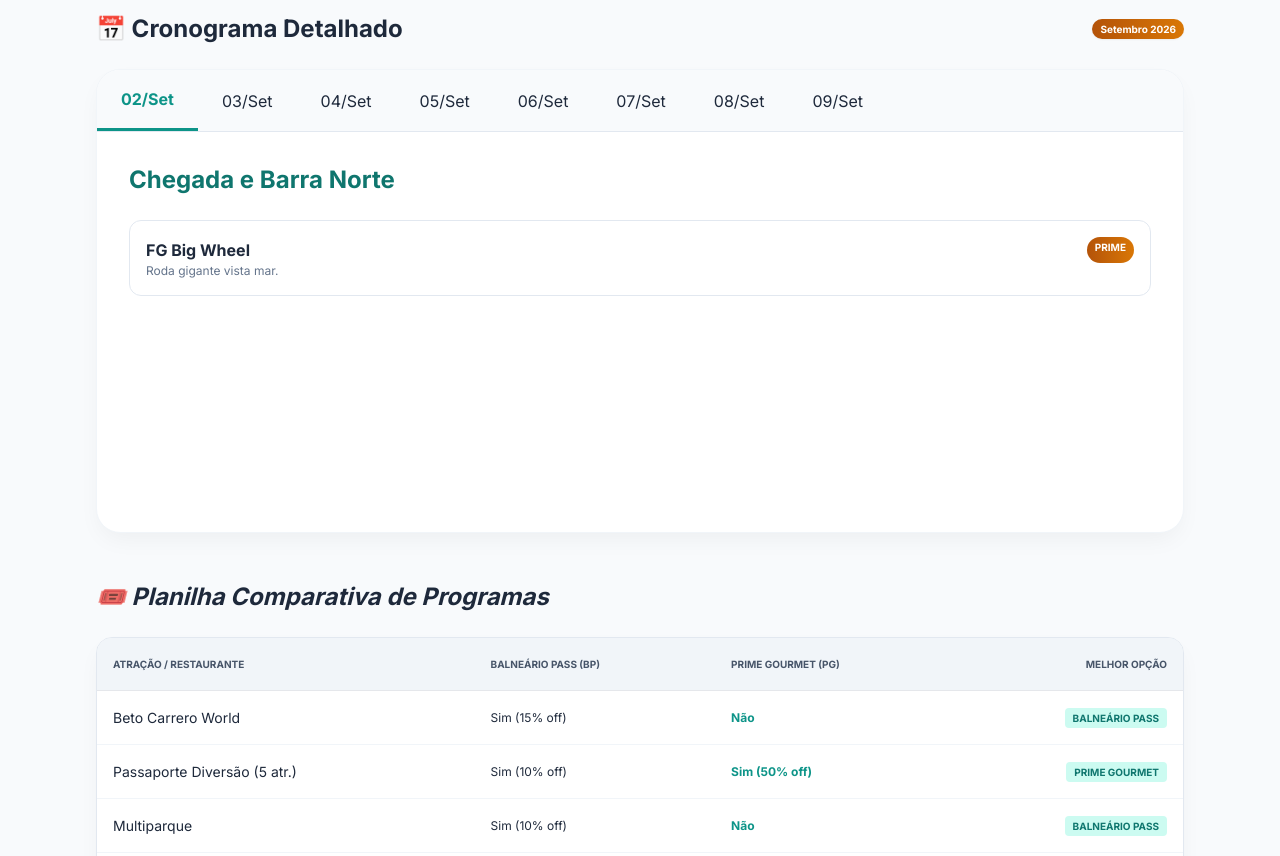
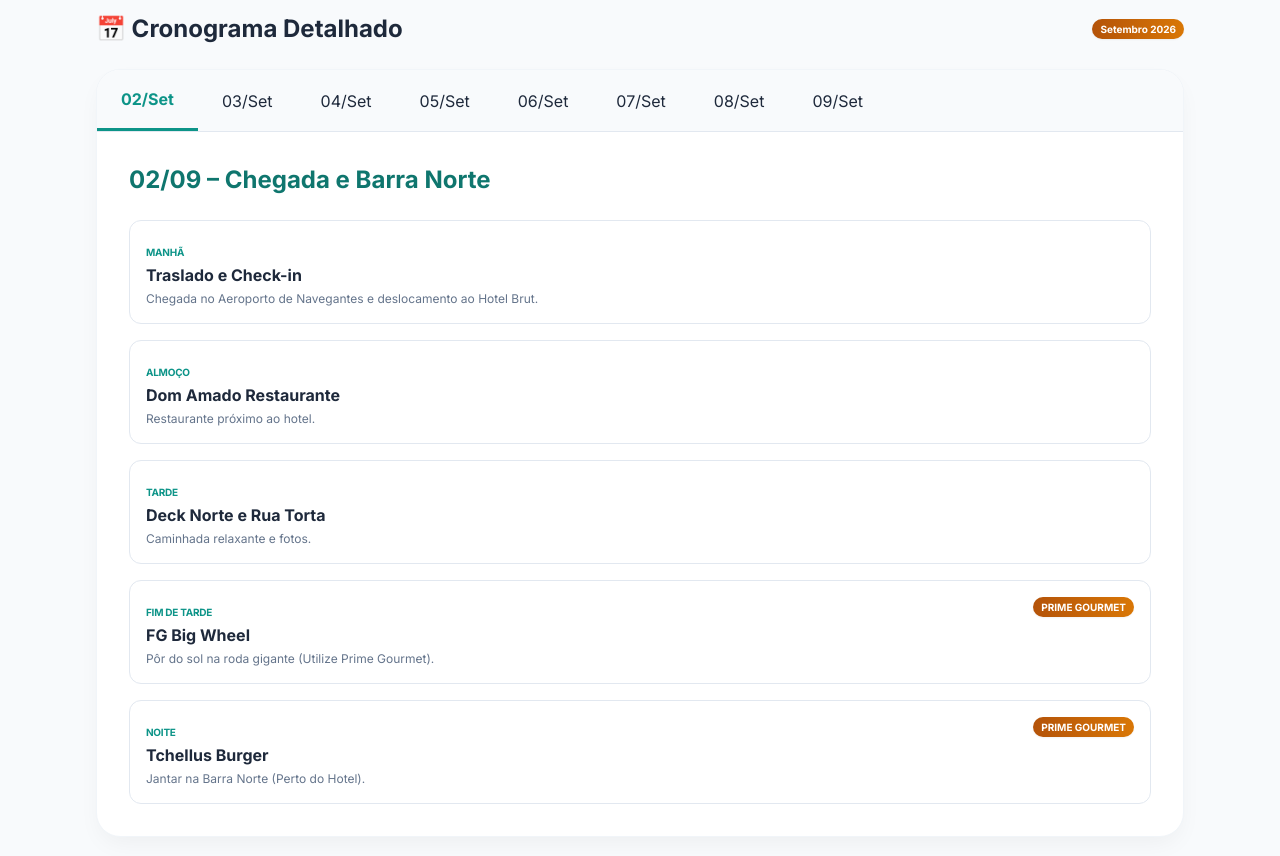
Before and after one commit to DCamilos/bc, a plain HTML site: page index.html in a window 1280 px wide. Shown: the part 480-1336 px from the top of the page. Drawn offline with nearby package versions, Linux system fonts and the light colour scheme.

Commit message:
Update index.html

```diff
--- a/index.html
+++ b/index.html
@@ -41,7 +41,7 @@
 
     <main class="max-w-6xl mx-auto p-4 md:p-8 space-y-12">
 
-        <!-- Logística (Sessão Mantida) -->
+        <!-- Logística -->
         <section id="logistica" class="grid md:grid-cols-2 gap-6">
             <div class="bg-white p-6 rounded-2xl custom-shadow border border-slate-100">
                 <h3 class="flex items-center gap-2 text-teal-700 font-bold mb-4 uppercase text-sm">✈️ Chegada: Aeroporto Navegantes (NVT)</h3>
@@ -59,7 +59,7 @@
             </div>
         </section>
 
-        <!-- Roteiro Interativo (Sessão Mantida) -->
+        <!-- Roteiro Interativo (Sessão Atualizada) -->
         <section id="roteiro">
             <div class="flex items-center justify-between mb-6">
                 <h2 class="text-2xl font-bold">📅 Cronograma Detalhado</h2>
@@ -81,7 +81,7 @@
             </div>
         </section>
 
-        <!-- Comparativo de Clubes (Sessão Mantida) -->
+        <!-- Comparativo de Clubes -->
         <section id="clubes" class="space-y-6 scroll-mt-24">
             <h2 class="text-2xl font-bold italic">🎟️ Planilha Comparativa de Programas</h2>
             <div class="bg-white rounded-2xl custom-shadow border border-slate-200 overflow-hidden">
@@ -95,15 +95,13 @@
                                 <th class="p-4 border-b text-right">Melhor Opção</th>
                             </tr>
                         </thead>
-                        <tbody class="divide-y divide-slate-100" id="club-table-body">
-                            <!-- Injetado via JS para consistência de dados -->
-                        </tbody>
+                        <tbody class="divide-y divide-slate-100" id="club-table-body"></tbody>
                     </table>
                 </div>
             </div>
         </section>
 
-        <!-- Orçamento (Sessão Atualizada com dados do usuário) -->
+        <!-- Orçamento -->
         <section id="orcamento" class="space-y-6 scroll-mt-24">
             <div class="flex flex-col md:flex-row md:items-end justify-between gap-4">
                 <div>
@@ -113,7 +111,6 @@
             </div>
 
             <div class="grid lg:grid-cols-3 gap-8">
-                <!-- Tabela Detalhada -->
                 <div class="lg:col-span-2 bg-white rounded-2xl custom-shadow border border-slate-100 overflow-hidden">
                     <div class="overflow-x-auto">
                         <table class="w-full text-left text-sm" id="price-table">
@@ -126,41 +123,18 @@
                                     <th class="p-4 text-center">Pré-compra?</th>
                                 </tr>
                             </thead>
-                            <tbody class="divide-y divide-slate-50">
-                                <!-- Preenchido via JS -->
-                            </tbody>
+                            <tbody class="divide-y divide-slate-50"></tbody>
                         </table>
                     </div>
                 </div>
 
-                <!-- Painel de Gráfico Comparativo -->
                 <div class="bg-white p-6 rounded-2xl custom-shadow border border-slate-100 flex flex-col">
                     <div class="text-center mb-6">
                         <h3 class="text-xs font-bold text-slate-400 uppercase mb-2 tracking-widest">Total Bruto Ingressos</h3>
                         <p class="text-4xl font-bold text-teal-700" id="grand-total">R$ 0,00</p>
                     </div>
-
                     <div class="flex-grow min-h-[250px] relative">
                         <canvas id="costComparisonChart"></canvas>
-                    </div>
-
-                    <div class="mt-6 space-y-3">
-                        <div class="flex items-center justify-between text-xs p-3 bg-slate-50 rounded-xl">
-                            <span class="flex items-center gap-2 font-medium"><div class="w-2 h-2 bg-slate-400 rounded-full"></div> Sem Clube:</span>
-                            <span class="font-bold text-slate-700" id="txt-sem">R$ 0,00</span>
-                        </div>
-                        <div class="flex items-center justify-between text-xs p-3 bg-amber-50 rounded-xl border border-amber-100">
-                            <span class="flex items-center gap-2 font-medium"><div class="w-2 h-2 bg-amber-500 rounded-full"></div> Com Prime Gourmet:</span>
-                            <span class="font-bold text-amber-700" id="txt-prime">R$ 0,00</span>
-                        </div>
-                        <div class="flex items-center justify-between text-xs p-3 bg-blue-50 rounded-xl border border-blue-100">
-                            <span class="flex items-center gap-2 font-medium"><div class="w-2 h-2 bg-blue-500 rounded-full"></div> Com Balneário Pass:</span>
-                            <span class="font-bold text-blue-700" id="txt-bp">R$ 0,00</span>
-                        </div>
-                    </div>
-
-                    <div class="mt-4 p-3 bg-teal-50 rounded-xl border border-teal-100 text-[10px] text-teal-800 leading-tight">
-                        <strong>Nota:</strong> O Prime Gourmet oferece economia máxima de 50% nas atrações participantes (2 adultos pagam apenas 1 ingresso).
                     </div>
                 </div>
             </div>
@@ -173,44 +147,87 @@
     </footer>
 
     <script>
-        // Dados das Atrações Conforme sua solicitação
         const priceData = [
-            { n: "Beto Carrero World", a: 149.90, c: 149.90, total: 449.70, pre: "Sim (promo)", prime: 449.70, bp: 382.25 }, // BP ~15%
-            { n: "Passaporte Diversão (5 atr.)", a: 159.90, c: 0, total: 319.80, pre: "Sim", prime: 159.90, bp: 287.82 }, // PG 50% (Paga 1, Ganha 1)
-            { n: "Multiparque", a: 185.00, c: 0, total: 370.00, pre: "Sim", prime: 370.00, bp: 333.00 }, // BP ~10%
-            { n: "Summit BC", a: 109.90, c: 0, total: 219.80, pre: "Sim", prime: 109.90, bp: 197.82 }, // PG 50%
-            { n: "Parque Unipraias (Bondinho)", a: 80.00, c: 0, total: 160.00, pre: "Não", prime: 80.00, bp: 144.00 }, // PG 50%
-            { n: "Barco Pirata", a: 85.00, c: 0, total: 170.00, pre: "Não", prime: 85.00, bp: 153.00 }, // PG 50%
-            { n: "FG Big Wheel", a: 62.00, c: 0, total: 124.00, pre: "Não", prime: 62.00, bp: 107.88 }, // PG 50%, BP 13%
-            { n: "Cristo Luz", a: 80.00, c: 0, total: 160.00, pre: "Não", prime: 80.00, bp: 136.00 } // PG 50%, BP 15%
+            { n: "Beto Carrero World", a: 149.90, c: 149.90, total: 449.70, pre: "Sim (promo)", prime: 449.70, bp: 382.25 },
+            { n: "Passaporte Diversão (5 atr.)", a: 159.90, c: 0, total: 319.80, pre: "Sim", prime: 159.90, bp: 287.82 },
+            { n: "Multiparque", a: 185.00, c: 0, total: 370.00, pre: "Sim", prime: 370.00, bp: 333.00 },
+            { n: "Summit BC", a: 109.90, c: 0, total: 219.80, pre: "Sim", prime: 109.90, bp: 197.82 },
+            { n: "Parque Unipraias (Bondinho)", a: 80.00, c: 0, total: 160.00, pre: "Não", prime: 80.00, bp: 144.00 },
+            { n: "Barco Pirata", a: 85.00, c: 0, total: 170.00, pre: "Não", prime: 85.00, bp: 153.00 },
+            { n: "FG Big Wheel", a: 62.00, c: 0, total: 124.00, pre: "Não", prime: 62.00, bp: 107.88 },
+            { n: "Cristo Luz", a: 80.00, c: 0, total: 160.00, pre: "Não", prime: 80.00, bp: 136.00 }
         ];
 
         const schedule = {
-            2: { title: "Chegada e Barra Norte", items: [{ t: "Fim de Tarde", act: "FG Big Wheel", prime: "Sim", pDesc: "Pague 1, Leve 2", d: "Roda gigante vista mar." }] },
-            3: { title: "Beto Carrero World", items: [{ t: "Dia Todo", act: "Beto Carrero", prime: "Não", pDesc: "-", d: "Parque temático." }] },
-            4: { title: "Circuitos e Tecnologia", items: [{ t: "Tarde", act: "Oceanic Aquarium", prime: "Sim", pDesc: "Pague 1, Leve 2", d: "Visitando o aquário." }] },
-            5: { title: "Lazer Aquático", items: [{ t: "Dia Todo", act: "Multiparque", prime: "Não", pDesc: "-", d: "Águas aquecidas." }] },
-            6: { title: "Unipraias e Laranjeiras", items: [{ t: "Manhã", act: "Parque Unipraias", prime: "Sim", pDesc: "Pague 1, Leve 2", d: "Bondinho." }] },
-            7: { title: "Feriado", items: [{ t: "Manhã", act: "City Tour", prime: "Sim", pDesc: "Pague 1, Leve 2", d: "Conhecendo a cidade." }] },
-            8: { title: "Dinossauros", items: [{ t: "Manhã", act: "Aventura Jurássica", prime: "Sim", pDesc: "Pague 1, Leve 2", d: "Parque dos dinos." }] },
-            9: { title: "Check-out", items: [{ t: "Tarde", act: "Traslado", prime: "Sim", pDesc: "-", d: "Retorno NVT." }] }
+            2: { title: "02/09 – Chegada e Barra Norte", items: [
+                { t: "Manhã", act: "Traslado e Check-in", d: "Chegada no Aeroporto de Navegantes e deslocamento ao Hotel Brut." },
+                { t: "Almoço", act: "Dom Amado Restaurante", prime: "Não", d: "Restaurante próximo ao hotel." },
+                { t: "Tarde", act: "Deck Norte e Rua Torta", d: "Caminhada relaxante e fotos." },
+                { t: "Fim de Tarde", act: "FG Big Wheel", prime: "Sim", d: "Pôr do sol na roda gigante (Utilize Prime Gourmet)." },
+                { t: "Noite", act: "Tchellus Burger", prime: "Sim", d: "Jantar na Barra Norte (Perto do Hotel)." }
+            ]},
+            3: { title: "03/09 – Beto Carrero World", items: [
+                { t: "Manhã", act: "Saída para Penha", d: "Saída às 08:30. Foco em Triplikland e Mundo Animal." },
+                { t: "Almoço", act: "Praça de Alimentação BCW", d: "Pausa estratégica para shows." },
+                { t: "Noite", act: "Besst Burger", prime: "Sim", d: "Jantar de retorno em BC (Próximo ao hotel)." }
+            ]},
+            4: { title: "04/09 – Circuito Oceanic e Cristo Luz", items: [
+                { t: "Manhã", act: "Oceanic Aquarium", prime: "Sim", d: "Exploração marinha (Utilize Prime Gourmet)." },
+                { t: "Almoço", act: "Flor de Cerejeira", prime: "Sim", d: "Almoço buffet por quilo próximo ao aquário." },
+                { t: "Tarde", act: "Classic Car Show & Space Adventure", d: "Combo de atrações tecnológicas e históricas." },
+                { t: "Noite", act: "Cristo Luz", d: "Vista noturna com o ônibus gratuito da atração." }
+            ]},
+            5: { title: "05/09 – Lazer Aquático no Multiparque", items: [
+                { t: "Dia Todo", act: "Multiparque", d: "Praia do Estaleirinho. Águas aquecidas ideais para crianças." },
+                { t: "Almoço", act: "Galeto Mamma Mia", prime: "Sim", d: "Sugestão próxima ao Multiparque (Utilize Prime Gourmet)." },
+                { t: "Noite", act: "Black Pot Fondue", prime: "Sim", d: "Jantar de experiência no centro (Utilize Prime Gourmet)." }
+            ]},
+            6: { title: "06/09 – Natureza e Barco Pirata", items: [
+                { t: "Manhã", act: "Bondinho Unipraias", prime: "Sim", d: "Visita à estação Mata Atlântica e Floresta Fantástica." },
+                { t: "Almoço", act: "Porto Camarões", prime: "Sim", d: "Sugestão na Barra Sul após o passeio (Utilize Prime Gourmet)." },
+                { t: "Tarde", act: "Laranjeiras e Barco Pirata", d: "Praia e retorno temático para a Barra Sul." },
+                { t: "Noite", act: "Guaca Mole", prime: "Sim", d: "Jantar temático mexicano na orla." }
+            ]},
+            7: { title: "07/09 – Feriado: City Tour e Centro", items: [
+                { t: "Manhã", act: "City Tour BC By Bus", d: "Visão geral da cidade em ônibus panorâmico." },
+                { t: "Almoço", act: "Passeio San Miguel", d: "Boulevard gastronômico ao ar livre." },
+                { t: "Tarde", act: "Avenida Brasil & Há! Cucaria", prime: "Sim", d: "Compras e café colonial típico catarinense." },
+                { t: "Noite", act: "Miyazaki Sushi", prime: "Sim", d: "Sugestão de jantar no centro (Utilize Prime Gourmet)." }
+            ]},
+            8: { title: "08/09 – Aventura Jurássica e Summit BC", items: [
+                { t: "Manhã", act: "Aventura Jurássica", prime: "Sim", d: "Parque dos dinossauros (Utilize Prime Gourmet)." },
+                { t: "Almoço", act: "Restaurante Divino Fogão", prime: "Sim", d: "Sugestão de almoço rápido e prático próximo ao parque." },
+                { t: "Tarde", act: "Summit BC", prime: "Sim", d: "Mirante de vidro com vista panorâmica." },
+                { t: "Final Tarde", act: "Aventura Pirata", prime: "Sim", d: "Experiência interativa temática." },
+                { t: "Noite", act: "Restaurante Drummond", prime: "Sim", d: "Jantar de despedida elegante (Utilize Prime Gourmet)." }
+            ]},
+            9: { title: "09/09 – Despedida e Retorno", items: [
+                { t: "Manhã", act: "Caminhada Praia Central", d: "Último contato com a orla." },
+                { t: "Almoço", act: "Summer Bar", d: "Restaurante pé na areia na orla central." },
+                { t: "Tarde", act: "Check-out e Traslado", d: "Saída às 16:00 para Navegantes (Voo 19:00)." }
+            ]}
         };
 
         function showDay(d) {
             const day = schedule[d] || {title: "Livre", items: []};
             document.querySelectorAll('.tab-btn').forEach(b => b.classList.remove('tab-active'));
-            document.getElementById('btn' + d).classList.add('tab-active');
+            const btn = document.getElementById('btn' + d);
+            if(btn) btn.classList.add('tab-active');
+
             const container = document.getElementById('day-content');
             container.innerHTML = `
                 <h3 class="text-2xl font-bold text-teal-700 mb-6">${day.title}</h3>
                 <div class="space-y-4">
                     ${day.items.map(i => `
-                        <div class="bg-white p-4 rounded-xl border border-slate-200">
-                            <div class="flex justify-between">
-                                <span class="font-bold text-slate-800">${i.act}</span>
-                                ${i.prime === "Sim" ? `<span class="prime-badge">PRIME</span>` : ''}
+                        <div class="bg-white p-4 rounded-xl border border-slate-200 hover:border-teal-300 transition-colors">
+                            <div class="flex justify-between items-start">
+                                <div>
+                                    <span class="text-[10px] font-bold text-teal-600 uppercase tracking-tight">${i.t}</span>
+                                    <h4 class="font-bold text-slate-800 text-base">${i.act}</h4>
+                                </div>
+                                ${i.prime === "Sim" ? `<span class="prime-badge shadow-sm">PRIME GOURMET</span>` : ''}
                             </div>
-                            <p class="text-xs text-slate-500">${i.d}</p>
+                            <p class="text-xs text-slate-500 mt-1">${i.d}</p>
                         </div>
                     `).join('')}
                 </div>`;
@@ -222,63 +239,42 @@
             let tBruto = 0, tPrime = 0, tBP = 0;
 
             priceData.forEach(p => {
-                tBruto += p.total;
-                tPrime += p.prime;
-                tBP += p.bp;
-
-                // Tabela de Preços
+                tBruto += p.total; tPrime += p.prime; tBP += p.bp;
                 tbody.innerHTML += `
                     <tr>
                         <td class="p-4 font-semibold text-slate-700">${p.n}</td>
                         <td class="p-4 text-slate-600">R$ ${p.a.toFixed(2)}</td>
                         <td class="p-4 text-slate-600">${p.c > 0 ? 'R$ ' + p.c.toFixed(2) : '<span class="text-teal-600 font-medium">Grátis</span>'}</td>
                         <td class="p-4 text-right font-bold text-teal-700">R$ ${p.total.toFixed(2)}</td>
-                        <td class="p-4 text-center">
-                            <span class="px-2 py-1 rounded text-[10px] ${p.pre !== 'Não' ? 'bg-amber-100 text-amber-700' : 'bg-slate-100 text-slate-400'}">${p.pre}</span>
-                        </td>
+                        <td class="p-4 text-center"><span class="px-2 py-1 rounded text-[10px] ${p.pre !== 'Não' ? 'bg-amber-100 text-amber-700' : 'bg-slate-100 text-slate-400'}">${p.pre}</span></td>
                     </tr>
                 `;
-
-                // Tabela de Clubes (preenchimento automático da lógica)
-                const economPrime = ((1 - p.prime/p.total) * 100).toFixed(0);
                 clubBody.innerHTML += `
                     <tr>
                         <td class="p-4 font-medium">${p.n}</td>
                         <td class="p-4 text-xs">Sim (${((1-p.bp/p.total)*100).toFixed(0)}% off)</td>
-                        <td class="p-4 text-xs font-bold text-teal-600">${economPrime > 0 ? 'Sim ('+economPrime+'% off)' : 'Não'}</td>
-                        <td class="p-4 text-right">
-                            <span class="bg-teal-100 text-teal-700 px-2 py-1 rounded text-[10px] font-bold uppercase">
-                                ${economPrime >= 40 ? 'PRIME GOURMET' : 'BALNEÁRIO PASS'}
-                            </span>
-                        </td>
+                        <td class="p-4 text-xs font-bold text-teal-600">Sim (${((1-p.prime/p.total)*100).toFixed(0)}% off)</td>
+                        <td class="p-4 text-right"><span class="bg-teal-100 text-teal-700 px-2 py-1 rounded text-[10px] font-bold uppercase">${p.prime < p.bp ? 'PRIME GOURMET' : 'BALNEÁRIO PASS'}</span></td>
                     </tr>
                 `;
             });
 
             document.getElementById('grand-total').innerText = `R$ ${tBruto.toFixed(2)}`;
-            document.getElementById('txt-sem').innerText = `R$ ${tBruto.toFixed(2)}`;
-            document.getElementById('txt-prime').innerText = `R$ ${tPrime.toFixed(2)}`;
-            document.getElementById('txt-bp').innerText = `R$ ${tBP.toFixed(2)}`;
 
             new Chart(document.getElementById('costComparisonChart'), {
-                type: 'bar',
+                type: 'doughnut',
                 data: {
                     labels: ['Sem Clube', 'Prime Gourmet', 'Balneário Pass'],
                     datasets: [{
                         data: [tBruto, tPrime, tBP],
                         backgroundColor: ['#94a3b8', '#f59e0b', '#3b82f6'],
-                        borderRadius: 10,
-                        barThickness: 35
+                        borderWidth: 0
                     }]
                 },
                 options: {
                     responsive: true,
                     maintainAspectRatio: false,
-                    plugins: { legend: { display: false } },
-                    scales: {
-                        y: { beginAtZero: true, grid: { display: false }, ticks: { font: { size: 10 } } },
-                        x: { grid: { display: false }, ticks: { font: { size: 10, weight: '600' } } }
-                    }
+                    plugins: { legend: { position: 'bottom' } }
                 }
             });
         }
```
